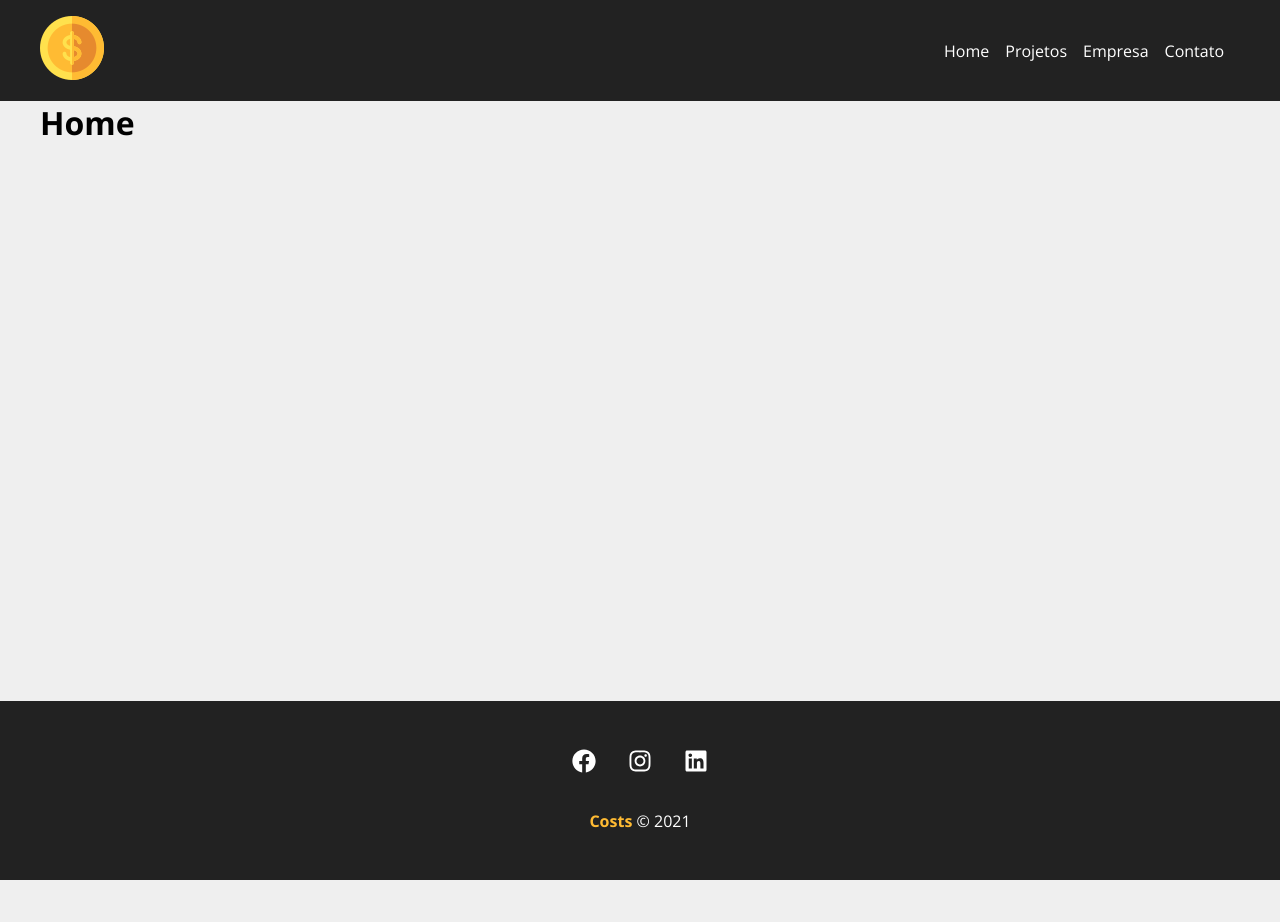
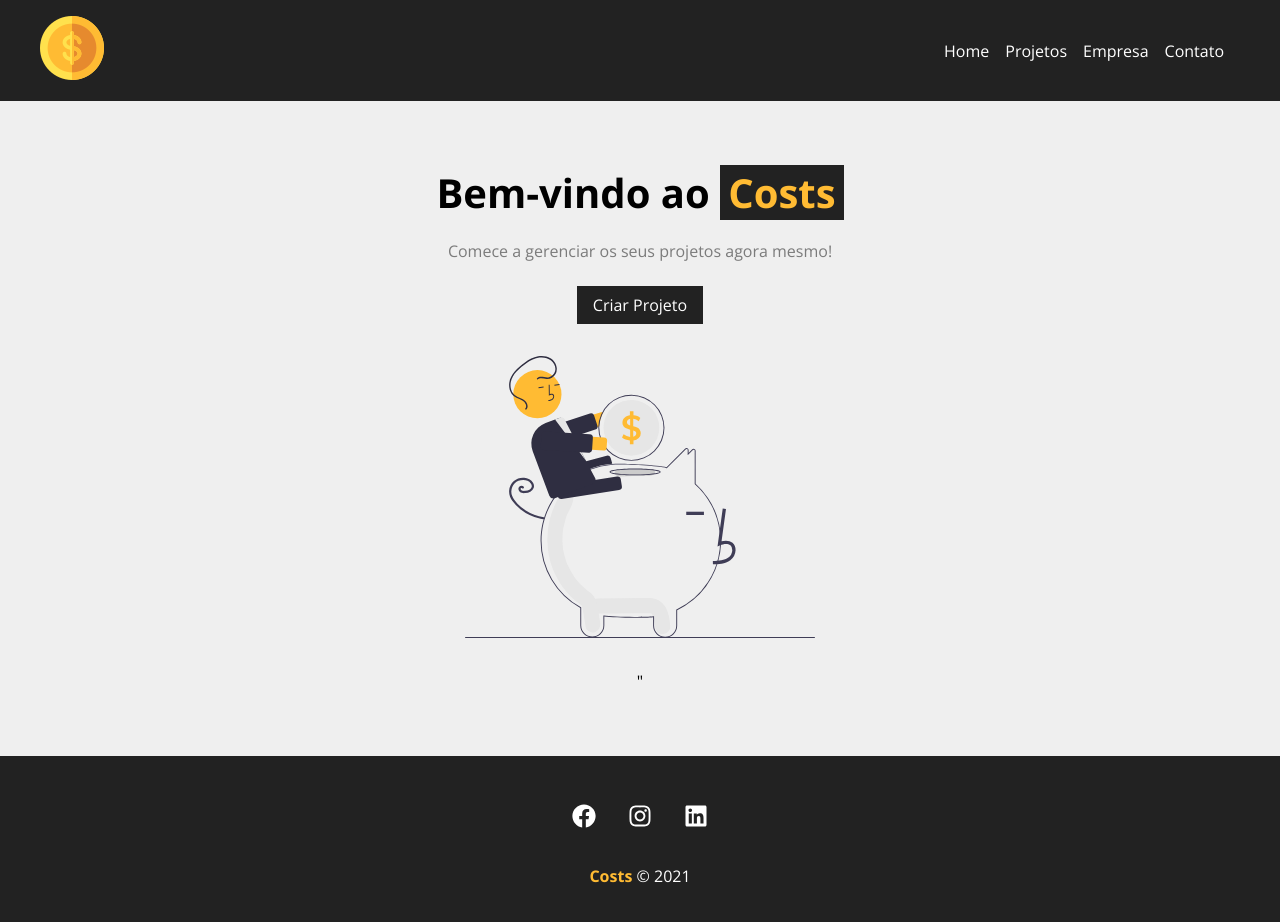
Before and after one commit to prisciladomingues/costs, a React (Create React App) app: page / in a window 1280 px wide. Shown: the top 922 px of the page. Before the commit the page ends 880 px from the top, so only its background shows below. Built offline with nearby package versions, Linux system fonts and the light colour scheme.

Commit message:
Página Home

```diff
--- a/src/App.js
+++ b/src/App.js
@@ -19,7 +19,7 @@
           <Route path="/projects" element={<Projects />} />
           <Route path="/company" element={<Company />} />
           <Route path="/contact" element={<Contact />} />
-          <Route path="/newProject" element={<NewProject />} />
+          <Route path="/newproject" element={<NewProject />} />
         </Routes>
       </Container>
       <Footer />
--- /dev/null
+++ b/src/components/layout/LinkButton.js
@@ -0,0 +1,12 @@
+import styles from './LinkButton.module.css'
+import { Link } from 'react-router-dom'
+
+function LinkButton({ to, text }) {
+    return (
+        <Link className={styles.btn} to={to}>
+            {text}
+        </Link>
+    )
+}
+
+export default LinkButton
--- /dev/null
+++ b/src/components/layout/LinkButton.module.css
@@ -0,0 +1,11 @@
+.btn {
+    background: #222;
+    color: #fff;
+    padding: 0.5em 1em;
+    text-decoration: none;
+    transition: 0.5s;
+}
+
+.btn:hover{
+    color: #ffbb33;
+}
--- a/src/components/pages/Home.js
+++ b/src/components/pages/Home.js
@@ -1,5 +1,18 @@
+import styles from './Home.module.css'
+import savings from '../../img/savings.svg'
+import LinkButton from '../layout/LinkButton';
+
 function Home() {
-  return <h1>Home</h1>;
+  return (
+    <section className={styles.home_container}>
+      <h1>Bem-vindo ao <span>Costs</span></h1>
+      <p>Comece a gerenciar os seus projetos agora mesmo!</p>
+      <LinkButton to="/newproject" text="Criar Projeto"/>
+      <img src={savings} alt="Costs" />"
+
+    </section>
+
+  )
 }
 
 export default Home;
--- /dev/null
+++ b/src/components/pages/Home.module.css
@@ -0,0 +1,30 @@
+.home_container {
+   width: 100%;
+   display: flex;
+   flex-direction: column;
+   align-items: center;
+   justify-content: center;
+   padding: 4em;
+}
+
+.home_container h1 {
+    font-size: 2.5em;
+    margin-bottom: .5em;
+}
+
+.home_container h1 span {
+    color: #ffbb33;
+    padding: 0 .2em;
+    background-color: #222;
+}
+
+.home_container p{
+    margin-bottom: 1.5em;
+    color: #7b7b7b;
+
+}
+
+.home_container img{
+    width: 350px;
+    margin: 2em 0;
+}
```
